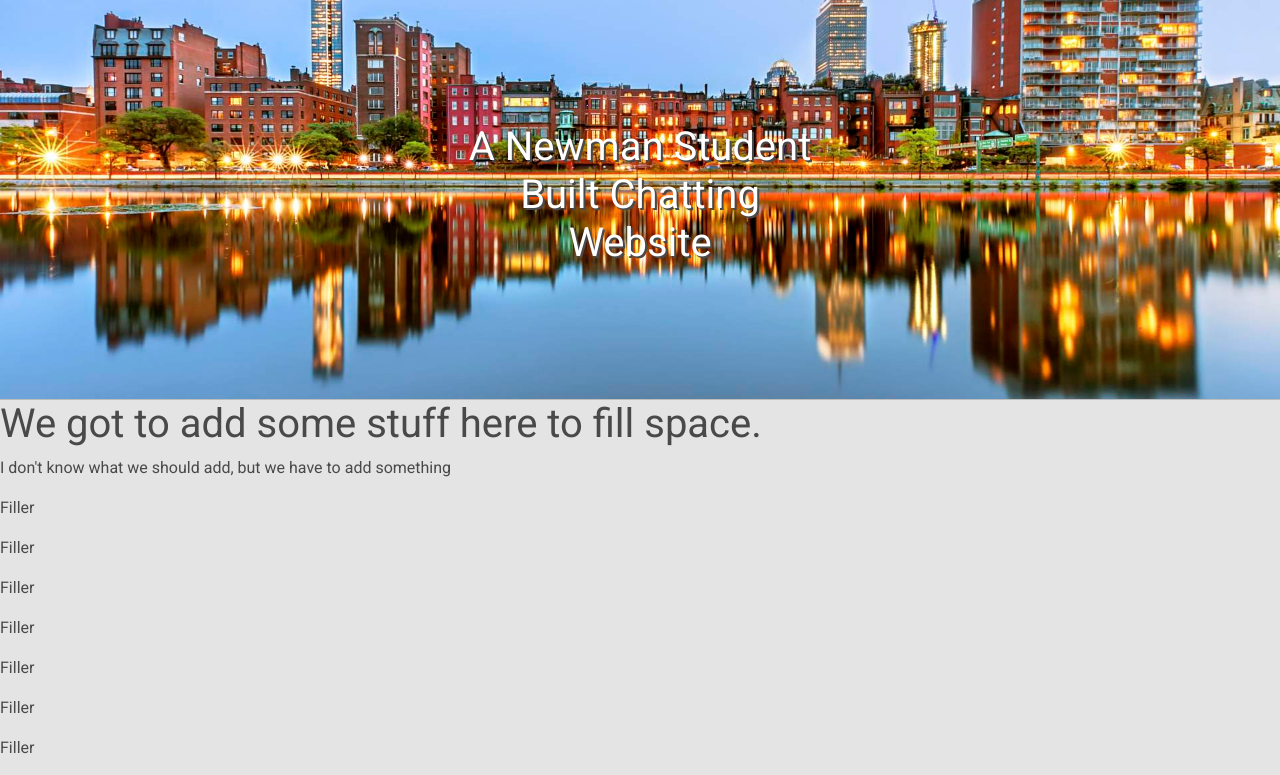
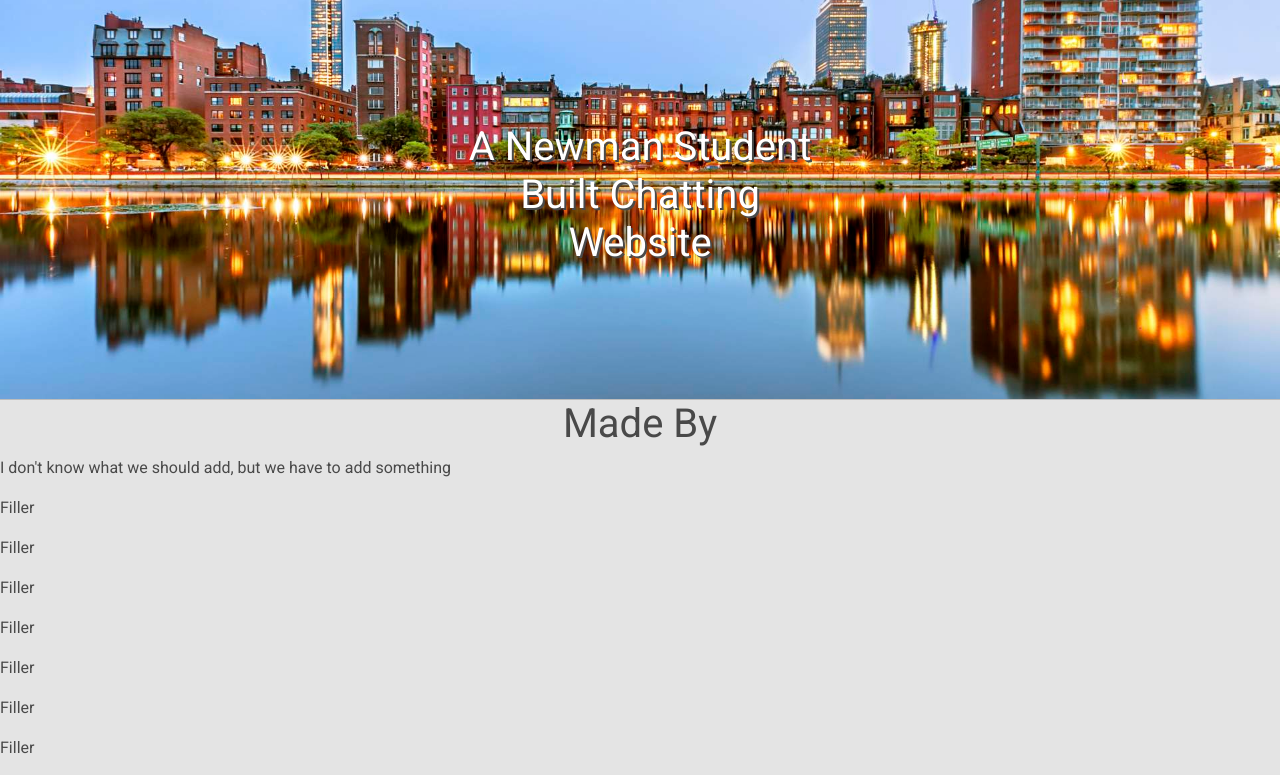
Before and after one commit to Datoneguy246/Discourse, a PHP site: page / in a window 1280 px wide. Shown: the part 134-909 px from the top of the page. Run offline with PHP 8.4, Linux system fonts and the light colour scheme.

Commit message:
centered text

```diff
--- a/css/style.css
+++ b/css/style.css
@@ -162,3 +162,7 @@ hr{
     color: var(--text-color);
     margin: 0px;
 }
+
+.made-by {
+    text-align: center;
+}
--- a/index.php
+++ b/index.php
@@ -4,7 +4,9 @@
         <h1>A Newman Student<br/> Built Chatting<br/> Website</h1>
     </div>
     <hr>
-    <h1>We got to add some stuff here to fill space.</h1>
+    <div class="made-by">
+    <h1>Made By</h1>
+    </div>
     <p>I don't know what we should add, but we have to add something</p>
     <p>Filler</p>
     <p>Filler</p>
@@ -13,5 +15,6 @@
     <p>Filler</p>
     <p>Filler</p>
     <p>Filler</p>
+
 </main>
 <?php include "html/footer.html" ?>
```
